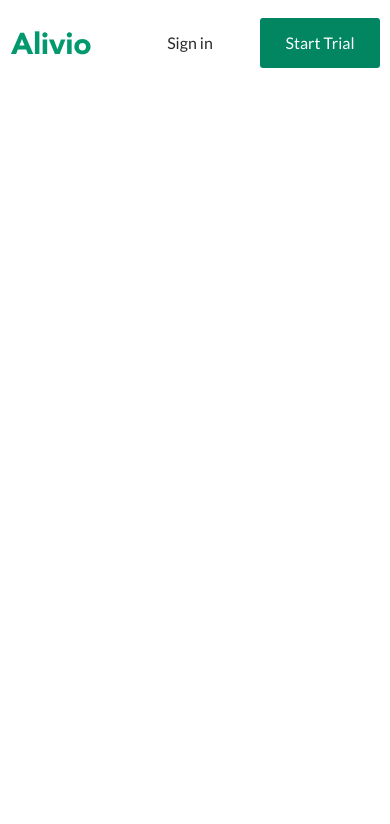
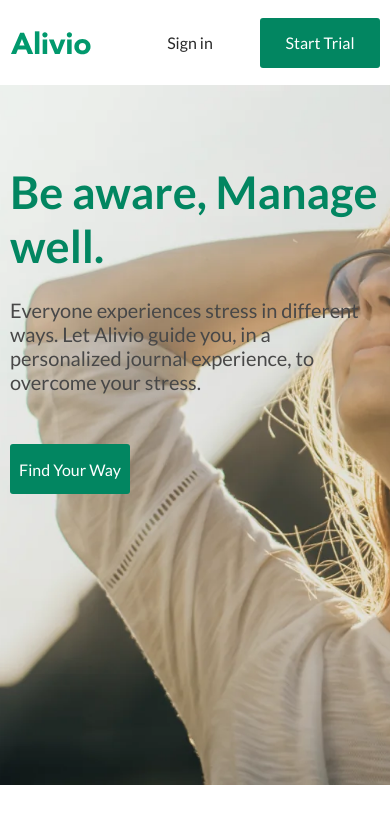
Before and after one commit to EvgeniyVolozhin/alivio_page, a plain HTML site: page index.html in a window 390 px wide. Drawn offline with Linux system fonts and the light colour scheme.

Commit message:
Level2/2

```diff
--- a/index.css
+++ b/index.css
@@ -1,3 +1,4 @@
 @import url('./styles/basic.css');
 @import url('./styles/variables.css');
 @import url('./styles/header.css');
+@import url('./styles/hero.css');
--- a/index.html
+++ b/index.html
@@ -40,5 +40,20 @@
         </div>
       </div>
     </header>
+    <main>
+      <section class="hero">
+        <div class="container">
+          <div class="hero_content">
+            <h1 class="hero_title">
+              Be aware, Manage well.
+            </h1>
+            <p class="hero_desc">
+              Everyone experiences stress in different ways. Let Alivio guide you, in a personalized journal experience, to overcome your stress.
+            </p>
+            <button type="button" class="btn">Find Your Way</button>
+          </div>
+        </div>
+      </section>
+    </main>
   </body>
 </html>
--- a/styles/basic.css
+++ b/styles/basic.css
@@ -17,6 +17,10 @@ ul {
 a {
     text-decoration: none;
     color: unset;
+}
+
+h1,h2,h3,h4,h5,h6,p {
+    margin: 0;
 }
 
 .container {
--- /dev/null
+++ b/styles/hero.css
@@ -0,0 +1,56 @@
+.hero {
+    background: url(../assets/webp/01.webp) center/cover no-repeat;
+    width: 100%;
+    height: 890px;
+}
+
+.hero_content {
+    padding: 180px 0 0 0;
+    max-width: 420px;
+    display: flex;
+    flex-direction: column;
+    justify-content: start;
+    align-items: start;
+}
+
+.hero_title {
+    color: var(--co-green);
+    font-size: 65px;
+    font-weight: 700;
+}
+.hero_desc {
+    margin: 25px 0 50px;
+    color: var(--co-light-black1);
+    font-size: 20px;
+    font-weight: 400;
+}
+
+.hero_content btn {
+    width: 230px;
+    height: 65px;
+}
+
+@media (max-width: 768px) {
+    .hero {
+    height: 700px;
+}
+
+.hero_content {
+    padding: 80px 0 0 0;
+
+}
+}
+
+@media (max-width: 480px) {
+.hero {
+    background:
+    linear-gradient(180deg, rgba(245,246,252, 0.521), rgba(255,176,139,0.28))
+    url(../assets/webp/01.webp) 60% 50%/cover no-repeat;
+
+}
+.hero_title {
+    font-size: 45px;
+    max-width: 380px;
+}
+
+}
--- a/styles/variables.css
+++ b/styles/variables.css
@@ -3,4 +3,5 @@
     --co-green: #028661;
     --co-dark-green:#245852;
     --co-black:#292929;
+    --co-light-black1:#484848;
 }
```
